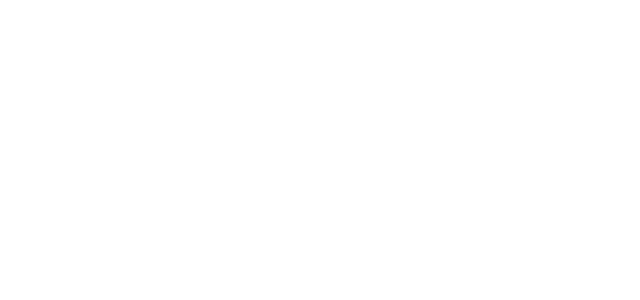
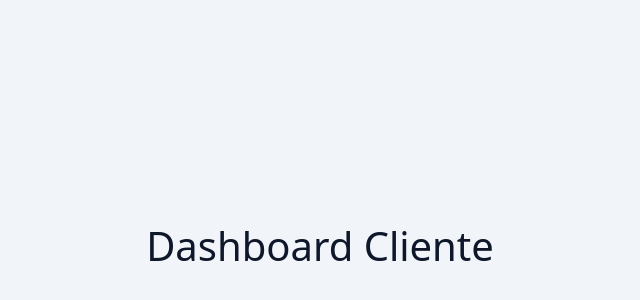
Before and after one commit to MelvinGGS/AYD1_Proyecto_VJ_G3, a React app in the folder frontend/: page /dashboard/cliente in a window 1280 px wide. Before the commit this address had no page. Shown: the part 150-450 px from the top of the page, without its empty margins (320-960 px from the left). Built offline with nearby package versions, Linux system fonts and the light colour scheme; the HTML template or start-up script is replaced by a standard one.

Commit message:
fix: corregir rutas de dashboards en App.jsx

```diff
--- a/frontend/src/App.jsx
+++ b/frontend/src/App.jsx
@@ -14,10 +14,10 @@ function App() {
       <Route path="/" element={<Login />} />
       <Route path="/registro" element={<Registro />} />
       <Route path="/confirmar-correo" element={<ConfirmacionCorreo />} />
-      <Route path="/dashboard-admin" element={<DashboardAdmin />} />
-      <Route path="/dashboard-cliente" element={<DashboardCliente />} />
-      <Route path="/dashboard-operador" element={<DashboardOperador />} />
-      <Route path="/dashboard-empresa" element={<DashboardEmpresa />} />
+      <Route path="/dashboard/admin" element={<DashboardAdmin />} />
+      <Route path="/dashboard/cliente" element={<DashboardCliente />} />
+      <Route path="/dashboard/operador" element={<DashboardOperador />} />
+      <Route path="/dashboard/empresa" element={<DashboardEmpresa />} />
     </Routes>
   );
 }
--- a/frontend/src/paginas/dashboards/DashboardCliente.jsx
+++ b/frontend/src/paginas/dashboards/DashboardCliente.jsx
@@ -1,6 +1,16 @@
 function DashboardCliente() {
   return (
-    <div style={{ display: 'flex', justifyContent: 'center', alignItems: 'center', minHeight: '100vh', backgroundColor: '#F1F5F9' }}>
+    <div style={{
+      display: 'flex',
+      justifyContent: 'center',
+      alignItems: 'center',
+      minHeight: '100vh',
+      backgroundColor: '#F1F5F9',
+      width: '100vw',
+      position: 'fixed',
+      top: 0,
+      left: 0
+    }}>
       <h1 style={{ color: '#0F172A' }}>Dashboard Cliente</h1>
     </div>
   );
```
